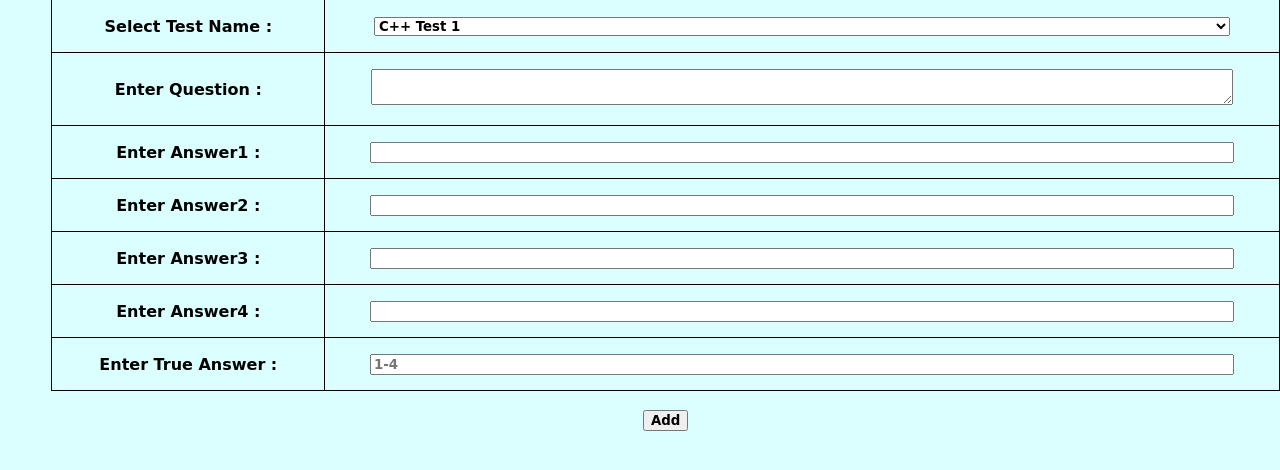
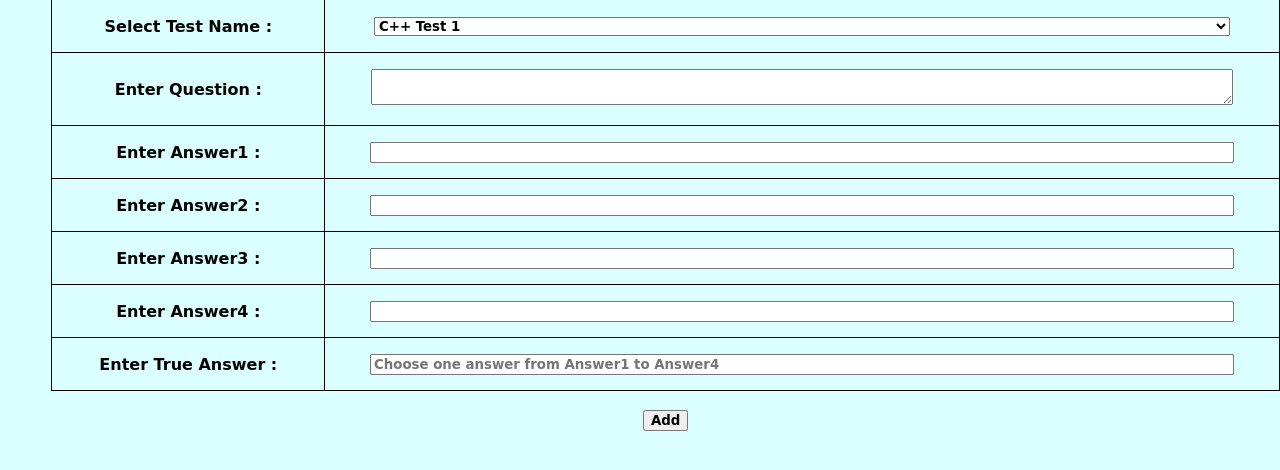
Before and after one commit to winsonleehunchuen/FYP, a PHP site: page /adminQuestionAdd.php in a window 1280 px wide. Shown: the part 184-654 px from the top of the page. Run offline with PHP 8.4, Linux system fonts and the light colour scheme; data comes from the database, SQL or seed files in the repository; data that the repository does not hold is empty; some libraries are stand-ins or nearby versions.

Commit message:
Change adminQuestionAdd Something

```diff
--- a/Quiz/adminQuestionAdd.php
+++ b/Quiz/adminQuestionAdd.php
@@ -71,7 +71,7 @@
       if( $anstrue > 4 || $anstrue < 0 || $anstrue == 0 ){
 
              echo "<br><br>";
-             echo "Insert True Answer Number !";
+             echo "Insert Correct Answer Number !";
 
       }else{
 
@@ -157,7 +157,7 @@
         </tr>
         <tr>
           <td width ="300px" height="50px" >Enter True Answer  : </td>
-          <td width ="1100px" height="50px"><input class="form-control" placeholder="1-4" name="anstrue" type="text" id="anstrue" value="<?php echo $anstrue?>"></td>
+          <td width ="1100px" height="50px"><input class="form-control" placeholder="Choose one answer from Answer1 to Answer4" name="anstrue" type="text" id="anstrue" value="<?php echo $anstrue?>"></td>
         </tr>
       </table><br>
       <input type="submit" name="Submit1" value="Add">
```
